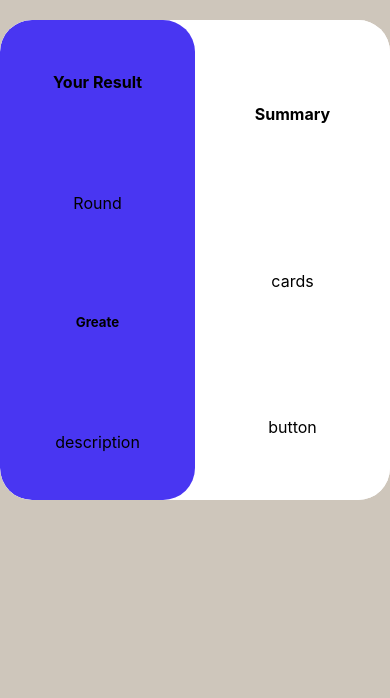
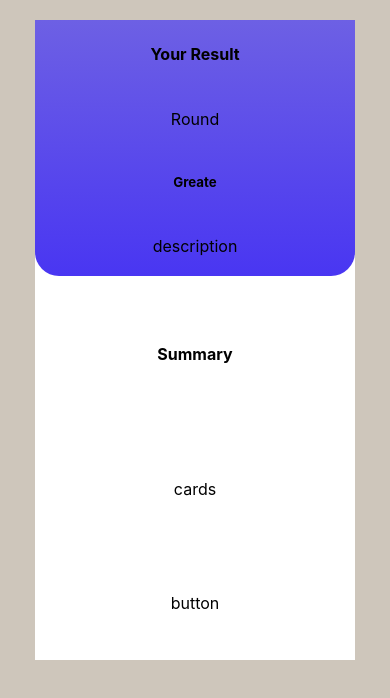
Before and after one commit to hamzauguz/summaryTask, a React (Create React App) app: page / in a window 390 px wide. Shown: the top 698 px of the page. Built offline with nearby package versions, Linux system fonts and the light colour scheme.

Commit message:
create a cards folder and entegration

```diff
--- a/src/App.css
+++ b/src/App.css
@@ -2,6 +2,14 @@
   display: flex;
   margin: 0 auto;
   margin-top: 5%;
+}
+
+@media screen and (max-width: 800px) {
+  .main-card {
+    flex-direction: column !important;
+    height: 40em !important;
+    border-radius: 0 !important;
+  }
 }
 
 .main-card {
@@ -16,22 +24,3 @@
   background-color: white;
   text-align: center;
 }
-
-.first-card {
-  background-color: #4936f2;
-  flex: 1;
-  height: auto;
-  border-radius: 2em;
-  width: 20em;
-  display: flex;
-  flex-direction: column;
-  justify-content: space-around;
-}
-.secondly-card {
-  background-color: #fff;
-  width: 20em;
-  flex: 1;
-  display: flex;
-  flex-direction: column;
-  justify-content: space-around;
-}
--- a/src/App.js
+++ b/src/App.js
@@ -1,20 +1,14 @@
+import React from "react";
+import FirstlyCard from "./cards/firstly-card";
+import SecondlyCard from "./cards/secondly-card";
 import "./App.css";
 
 function App() {
   return (
     <div className="App">
       <div className="main-card">
-        <div className="first-card">
-          <h4>Your Result</h4>
-          <p>Round</p>
-          <h5>Greate</h5>
-          <p>description</p>
-        </div>
-        <div className="secondly-card">
-          <h4>Summary</h4>
-          <div>cards</div>
-          <span>button</span>
-        </div>
+        <FirstlyCard />
+        <SecondlyCard />
       </div>
     </div>
   );
--- /dev/null
+++ b/src/cards/firstly-card/Styles.FirstlyCard.css
@@ -0,0 +1,22 @@
+@media screen and (max-width: 800px) {
+  .first-card {
+    border-radius: 0 !important;
+    border-end-end-radius: 1.5em !important;
+    border-end-start-radius: 1.5em !important;
+  }
+}
+
+.first-card {
+  background: linear-gradient(
+    to top,
+    #4936f2,
+    #6d60e4
+  ); /* W3C, IE 10+/ Edge, Firefox 16+, Chrome 26+, Opera 12+, Safari 7+ */
+  flex: 1;
+  height: auto;
+  border-radius: 2em;
+  width: 20em;
+  display: flex;
+  flex-direction: column;
+  justify-content: space-around;
+}
--- /dev/null
+++ b/src/cards/firstly-card/index.js
@@ -0,0 +1,15 @@
+import React from "react";
+import "./Styles.FirstlyCard.css";
+
+const FirstlyCard = () => {
+  return (
+    <div className="first-card">
+      <h4>Your Result</h4>
+      <p>Round</p>
+      <h5>Greate</h5>
+      <p>description</p>
+    </div>
+  );
+};
+
+export default FirstlyCard;
--- /dev/null
+++ b/src/cards/secondly-card/Styles.SecondlyCard.css
@@ -0,0 +1,13 @@
+@media screen and (max-width: 800px) {
+  .secondly-card {
+    flex: 1.5 !important;
+  }
+}
+.secondly-card {
+  background-color: #fff;
+  width: 20em;
+  flex: 1;
+  display: flex;
+  flex-direction: column;
+  justify-content: space-around;
+}
--- /dev/null
+++ b/src/cards/secondly-card/index.js
@@ -0,0 +1,14 @@
+import React from "react";
+import "./Styles.SecondlyCard.css";
+
+const SecondlyCard = () => {
+  return (
+    <div className="secondly-card">
+      <h4>Summary</h4>
+      <div>cards</div>
+      <span>button</span>
+    </div>
+  );
+};
+
+export default SecondlyCard;
```
